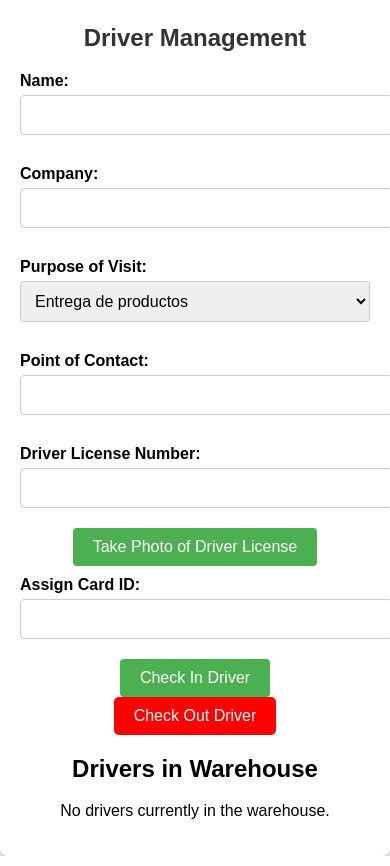
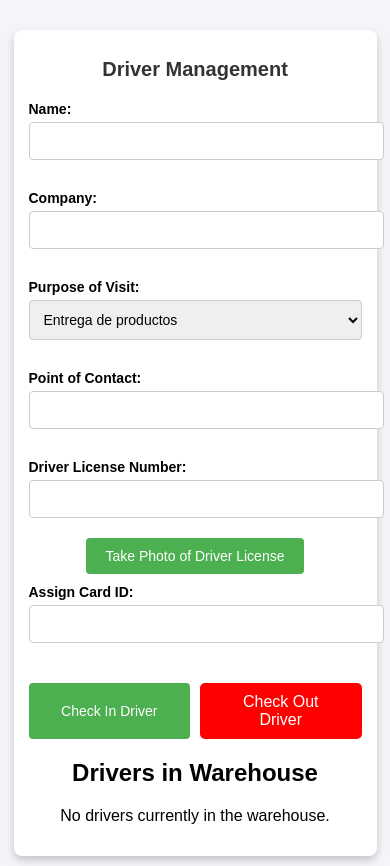
Before and after one commit to revigor/visitor-alert, a Flask app: page /drivers in a window 390 px wide. Run offline with Flask 3, Linux system fonts and the light colour scheme; data comes from the database, SQL or seed files in the repository.

Commit message:
Updated CSS and buttons
Updated CSS for mobile and button layout

```diff
--- a/static/styles.css
+++ b/static/styles.css
@@ -5,8 +5,8 @@ body {
     padding: 0;
     display: flex;
     justify-content: center;
-    align-items: center;
-    height: 100vh;
+    align-items: flex-start; /* Adjust alignment to start at the top */
+    min-height: 100vh; /* Ensure the body takes the full viewport height */
 }
 
 .container {
@@ -17,12 +17,15 @@ body {
     max-width: 500px;
     padding: 20px;
     text-align: center;
+    margin-top: 20px; /* Add margin for spacing from the top */
 }
 
 h1 {
     color: #333;
     margin-bottom: 20px;
     font-size: 24px;
+    text-align: center; /* Ensure the title is centered */
+    word-wrap: break-word; /* Prevent text overflow on smaller screens */
 }
 
 form {
@@ -107,3 +110,38 @@ table th {
 .red-button:hover {
     background-color: darkred;
 }
+
+/* Mobile Responsive Design */
+@media (max-width: 768px) {
+    body {
+        padding: 10px; /* Add padding for better spacing on smaller screens */
+    }
+
+    h1 {
+        font-size: 20px; /* Reduce title size for smaller screens */
+    }
+
+    .container {
+        padding: 15px; /* Adjust container padding for smaller screens */
+    }
+
+    input, select, button {
+        font-size: 14px; /* Adjust input and button sizes for smaller screens */
+    }
+
+    label {
+        font-size: 14px; /* Adjust label size for smaller screens */
+    }
+}
+
+.button-container {
+    display: flex;
+    justify-content: space-between; /* Space between the buttons */
+    gap: 10px; /* Add spacing between buttons */
+    margin-top: 20px; /* Add some space above the buttons */
+}
+
+button {
+    flex: 1; /* Ensure buttons take equal space */
+    text-align: center; /* Center text inside the buttons */
+}
--- a/templates/drivers.html
+++ b/templates/drivers.html
@@ -51,8 +51,13 @@
     <label for="card_id">Assign Card ID:</label>
     <input type="text" id="card_id" name="card_id" readonly required>
 
+<!-- Button Container for Check-In and Check-Out -->
+<div class="button-container">
     <button type="button" id="scan-qr-button">Check In Driver</button>
-    <div id="qr-reader" style="width: 100%; margin-top: 10px; display: none;"></div>
+    <button type="button" id="check-out-qr-button" class="red-button">Check Out Driver</button>
+</div>
+<div id="qr-reader" style="width: 100%; margin-top: 10px; display: none;"></div>
+<div id="checkout-qr-reader" style="display: none; margin-top: 10px; width: 100%;"></div>
 
     <!-- Hidden Field to Store Captured Photo Data -->
     <input type="hidden" id="photo-data" name="photo_data">
@@ -65,12 +70,6 @@
         <button type="button" id="retake-button" style="margin-top: 10px;">Retake</button>
     </div>
 </form>
-
-
-       <!-- QR Code Check-Out Button -->
-        <button type="button" id="check-out-qr-button" class="red-button">Check Out Driver</button>
-        <div id="checkout-qr-reader" style="display: none; margin-top: 10px; width: 100%;"></div>
-
 
         <!-- Active Drivers List -->
         <h2>Drivers in Warehouse</h2>
```
